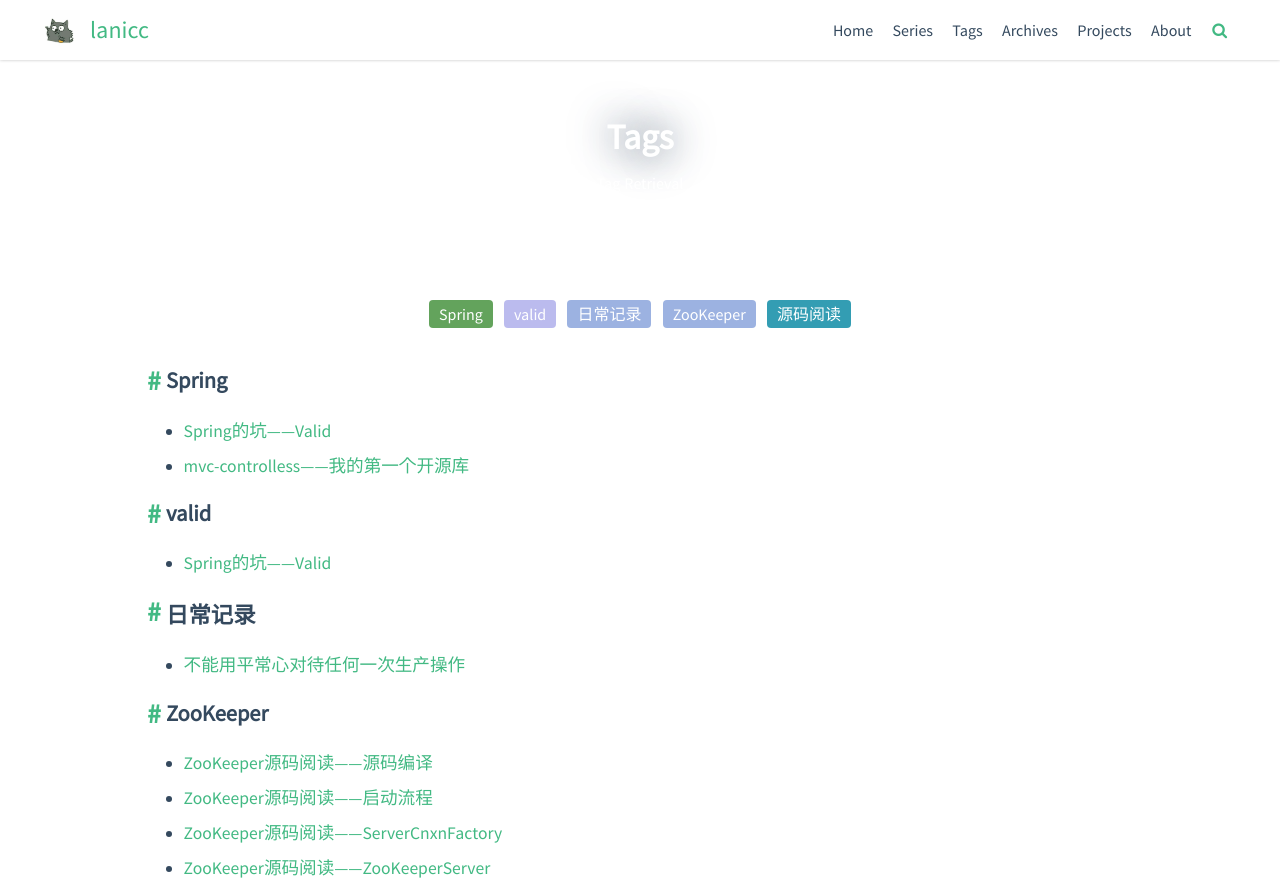
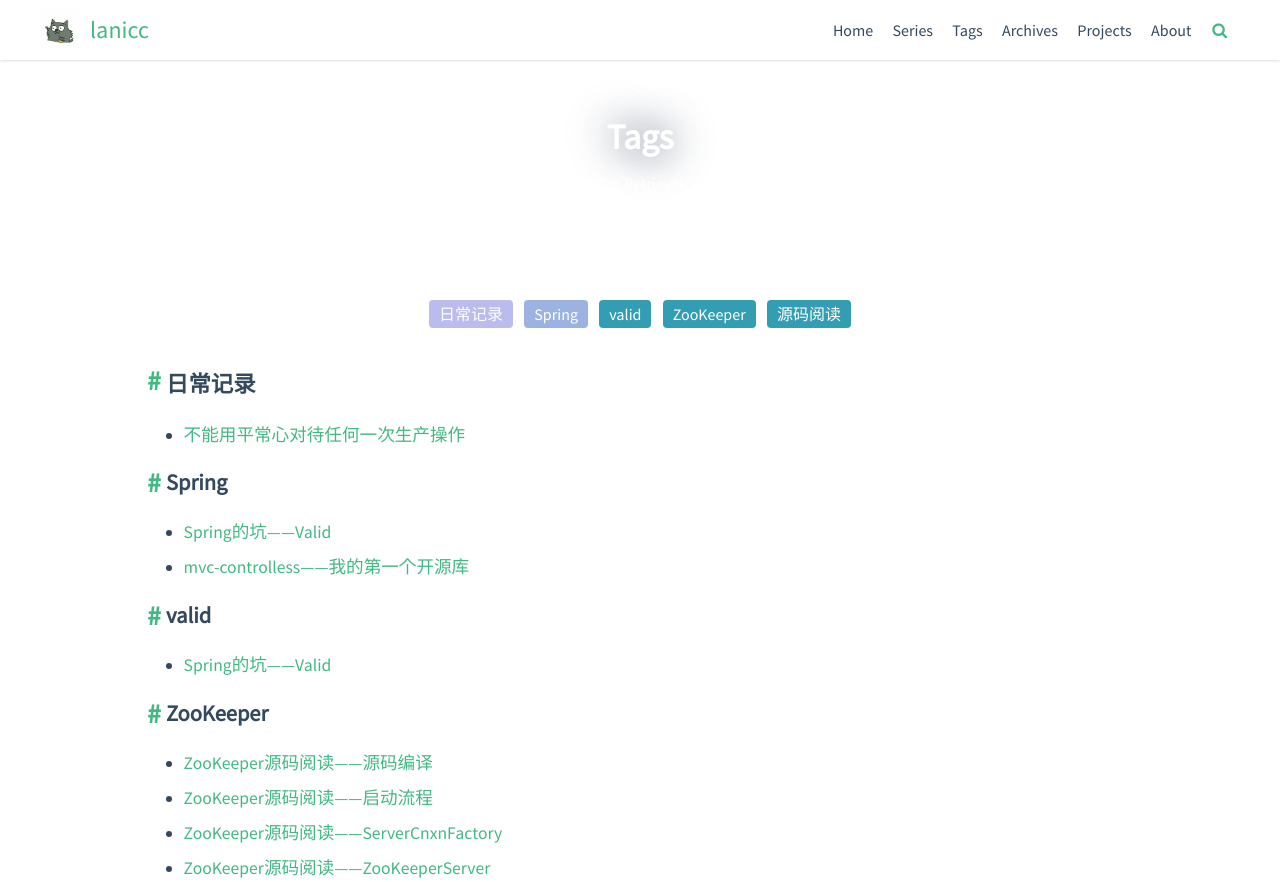
Before and after one commit to lanicc/lanicc.github.io, a plain HTML site: page tags/index.html in a window 1280 px wide. Shown: the top 882 px of the page. Drawn offline with nearby package versions, Linux system fonts and the light colour scheme; some packages are replaced by stand-ins of ours; a script that the page names is missing.

Commit message:
Site updated: 2021-09-02 22:06:48

```diff
--- a/tags/index.html
+++ b/tags/index.html
@@ -194,17 +194,28 @@
 <main class="app-body">
   <div id="tag-cloud">
 
-      <a class="tag3" data-name="tag-Spring">Spring</a>
+      <a class="tag0" data-name="tag-日常记录">日常记录</a>
 
-      <a class="tag0" data-name="tag-valid">valid</a>
+      <a class="tag1" data-name="tag-Spring">Spring</a>
 
-      <a class="tag1" data-name="tag-日常记录">日常记录</a>
+      <a class="tag2" data-name="tag-valid">valid</a>
 
-      <a class="tag1" data-name="tag-ZooKeeper">ZooKeeper</a>
+      <a class="tag2" data-name="tag-ZooKeeper">ZooKeeper</a>
 
       <a class="tag2" data-name="tag-源码阅读">源码阅读</a>
 
   </div>
+
+    <div class="tag-list">
+      <h3 class="tag-name" id="tag-日常记录">日常记录</h3>
+
+        <ul class="tag-preview">
+          <li>
+            <a href="/2021/09/02/daily-0000/">不能用平常心对待任何一次生产操作</a>
+          </li>
+        </ul>
+
+    </div>
 
     <div class="tag-list">
       <h3 class="tag-name" id="tag-Spring">Spring</h3>
@@ -229,17 +240,6 @@
         <ul class="tag-preview">
           <li>
             <a href="/2021/07/23/Spring坑Valid/">Spring的坑——Valid</a>
-          </li>
-        </ul>
-
-    </div>
-
-    <div class="tag-list">
-      <h3 class="tag-name" id="tag-日常记录">日常记录</h3>
-
-        <ul class="tag-preview">
-          <li>
-            <a href="/2021/09/02/daily-0000/">不能用平常心对待任何一次生产操作</a>
           </li>
         </ul>
 
```
Also changed, not shown: series/index.html (+3 -3 lines).
